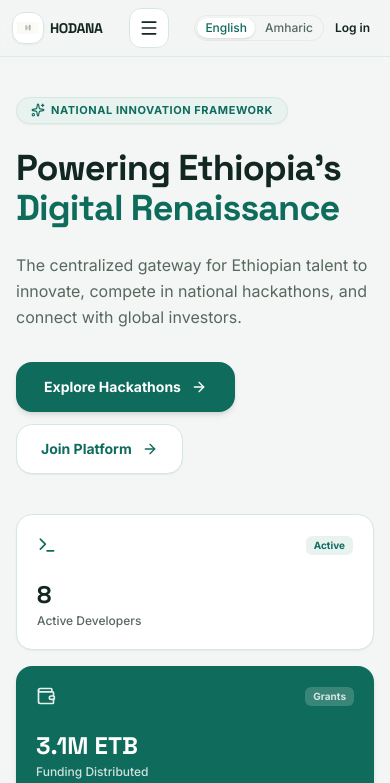
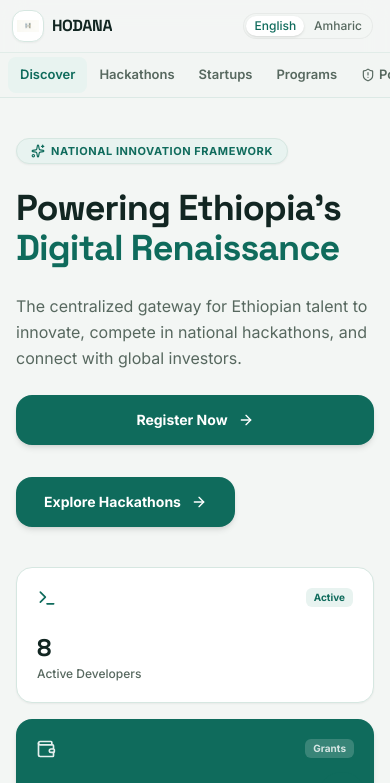
Before and after one commit to abdu-32/Hodana-Front, a Next.js app: page /en in a window 390 px wide. Shown: the top 783 px of the page. Built offline with nearby package versions, Linux system fonts and the light colour scheme; no server answers.

Commit message:
feat: redesign mobile header — direct nav links strip, no hamburger, Login/Register removed from mobile header, Register button in hero below description

```diff
--- a/src/app/[locale]/page.tsx
+++ b/src/app/[locale]/page.tsx
@@ -256,6 +256,17 @@ export default function Home() {
               {tHero("description")}
             </p>
 
+            {/* Mobile-only: Register CTA right below description */}
+            {!isAuthenticated && (
+              <Link
+                href="/signup"
+                className="md:hidden inline-flex w-full items-center justify-center gap-2.5 min-h-[50px] rounded-2xl bg-[#0f6b5c] px-6 text-sm font-bold text-white shadow-md transition-all duration-200 hover:bg-[#0b5347] hover:shadow-lg"
+              >
+                <span>Register Now</span>
+                <ArrowRight className="h-4 w-4" />
+              </Link>
+            )}
+
             <div className="flex flex-wrap items-center gap-3 pt-2">
               <Link
                 href="/hackathons"
@@ -293,9 +304,10 @@ export default function Home() {
                   )}
                 </>
               ) : (
+                /* "Join Platform" secondary CTA — only on desktop (mobile uses Register above) */
                 <Link
                   href="/signup"
-                  className="inline-flex min-h-[50px] items-center justify-center gap-2.5 rounded-2xl border border-[#d6e7e1] bg-white px-6 text-sm font-bold text-[#0f6b5c] shadow-2xs transition-all hover:bg-[#e8f3f0]"
+                  className="hidden md:inline-flex min-h-[50px] items-center justify-center gap-2.5 rounded-2xl border border-[#d6e7e1] bg-white px-6 text-sm font-bold text-[#0f6b5c] shadow-2xs transition-all hover:bg-[#e8f3f0]"
                 >
                   <span>Join Platform</span>
                   <ArrowRight className="h-4 w-4" />
--- a/src/components/AppShell.tsx
+++ b/src/components/AppShell.tsx
@@ -34,24 +34,37 @@ export function AppShell({ children }: { children: React.ReactNode }) {
   return (
     <div className="flex min-h-dvh flex-col bg-[#f3f6f4]">
       <header className="sticky top-0 z-40 bg-[#f3f6f4]/90 backdrop-blur-md border-b border-[#d6e7e1]/80">
-        <div className="mx-auto flex h-14 sm:h-16 lg:h-20 w-full max-w-7xl items-center justify-between gap-1.5 sm:gap-3 lg:gap-4 px-3 sm:px-6 lg:px-8">
+        {/* ── Row 1: Logo + right controls ── */}
+        <div className="mx-auto flex h-13 sm:h-16 lg:h-20 w-full max-w-7xl items-center justify-between gap-2 sm:gap-3 lg:gap-4 px-3 sm:px-6 lg:px-8">
+          {/* Logo + Brand */}
           <Link
             href="/"
-            className="flex items-center gap-1.5 sm:gap-2.5 text-text focus-visible:outline-2 focus-visible:outline-offset-4 focus-visible:outline-focus min-w-0 shrink"
+            className="flex items-center gap-2 sm:gap-2.5 text-text focus-visible:outline-2 focus-visible:outline-offset-4 focus-visible:outline-focus min-w-0 shrink"
           >
-            <span className="flex h-8 w-8 sm:h-10 sm:w-10 lg:h-14 lg:w-14 items-center justify-center rounded-xl sm:rounded-2xl bg-white border border-[#d6e7e1] shadow-xs overflow-hidden p-1 transition-transform hover:scale-105 shrink-0">
+            <span className="flex h-8 w-8 sm:h-10 sm:w-10 lg:h-13 lg:w-13 items-center justify-center rounded-xl sm:rounded-2xl bg-white border border-[#d6e7e1] shadow-xs overflow-hidden p-1 transition-transform hover:scale-105 shrink-0">
               <Logomark className="h-full w-full object-contain" />
             </span>
-            <span className="font-display text-sm sm:text-xl lg:text-3xl font-extrabold tracking-tight text-[#122622] truncate max-w-[72px] xs:max-w-none">
+            <span className="font-display text-base sm:text-xl lg:text-3xl font-extrabold tracking-tight text-[#122622] truncate">
               {tNav("brandName")}
             </span>
           </Link>
+
+          {/* Desktop: nav links live in HeaderNavLinks (hidden on mobile) */}
+          {/* On desktop it renders its own <nav> */}
           <HeaderNavLinks />
-          <div className="flex shrink-0 items-center gap-1 sm:gap-2.5 lg:gap-4">
+
+          {/* Right controls */}
+          <div className="flex shrink-0 items-center gap-1.5 sm:gap-2.5 lg:gap-4">
             <LanguageToggle />
             <div className="hidden h-5 w-px bg-black/10 sm:block" aria-hidden="true" />
+            {/* HeaderAuthControl hides Login on mobile; Register is in hero */}
             <HeaderAuthControl />
           </div>
+        </div>
+
+        {/* ── Row 2 (mobile only): horizontal scrollable nav strip ── */}
+        <div className="md:hidden border-t border-[#d6e7e1]/60 bg-[#f3f6f4]/95">
+          <HeaderNavLinks mobileStrip />
         </div>
       </header>
       <div className="flex-1">{children}</div>
--- a/src/components/HeaderNavLinks.tsx
+++ b/src/components/HeaderNavLinks.tsx
@@ -1,44 +1,95 @@
 "use client";
 
-import { useState, useEffect } from "react";
+import { useState } from "react";
 import { useTranslations } from "next-intl";
-import { Menu, X, Compass, Calendar, Rocket, Sparkles, ShieldAlert, LogIn, UserPlus } from "lucide-react";
+import { ShieldAlert } from "lucide-react";
 import { Link, usePathname } from "@/i18n/navigation";
 import { LegalModal } from "@/components/ui/LegalModal";
-import { useSession } from "@/features/auth";
 
-export function HeaderNavLinks() {
+interface HeaderNavLinksProps {
+  /** When true, renders the mobile horizontal nav strip (row 2 of mobile header). */
+  mobileStrip?: boolean;
+}
+
+export function HeaderNavLinks({ mobileStrip = false }: HeaderNavLinksProps) {
   const t = useTranslations("Nav");
   const pathname = usePathname();
-  const { user } = useSession();
   const [policyModalOpen, setPolicyModalOpen] = useState(false);
-  const [mobileMenuOpen, setMobileMenuOpen] = useState(false);
 
   const isDiscover = pathname === "/";
   const isHackathons = pathname === "/hackathons";
   const isStartups = pathname === "/startups";
 
-  // Close mobile menu on route changes
-  useEffect(() => {
-    setMobileMenuOpen(false);
-  }, [pathname]);
+  // ── Mobile nav strip (row 2 of mobile header) ─────────────────────────
+  if (mobileStrip) {
+    return (
+      <>
+        <nav
+          aria-label="Mobile navigation"
+          className="flex items-center gap-0 overflow-x-auto no-scrollbar px-2 py-1"
+        >
+          <Link
+            href="/"
+            className={`flex shrink-0 items-center gap-1 rounded-lg px-3 py-2 text-[13px] font-semibold transition-colors ${
+              isDiscover
+                ? "text-[#0f6b5c] bg-[#e8f3f0]"
+                : "text-[#57685f] hover:text-[#0f6b5c] hover:bg-[#e8f3f0]/60"
+            }`}
+          >
+            {t("discover")}
+          </Link>
 
-  // Lock body scroll when mobile menu is open
-  useEffect(() => {
-    if (mobileMenuOpen) {
-      document.body.style.overflow = "hidden";
-    } else {
-      document.body.style.overflow = "";
-    }
-    return () => {
-      document.body.style.overflow = "";
-    };
-  }, [mobileMenuOpen]);
+          <Link
+            href="/hackathons"
+            className={`flex shrink-0 items-center gap-1 rounded-lg px-3 py-2 text-[13px] font-semibold transition-colors ${
+              isHackathons
+                ? "text-[#0f6b5c] bg-[#e8f3f0]"
+                : "text-[#57685f] hover:text-[#0f6b5c] hover:bg-[#e8f3f0]/60"
+            }`}
+          >
+            {t("hackathons")}
+          </Link>
 
+          <Link
+            href="/startups"
+            className={`flex shrink-0 items-center gap-1 rounded-lg px-3 py-2 text-[13px] font-semibold transition-colors ${
+              isStartups
+                ? "text-[#0f6b5c] bg-[#e8f3f0]"
+                : "text-[#57685f] hover:text-[#0f6b5c] hover:bg-[#e8f3f0]/60"
+            }`}
+          >
+            {t("startups")}
+          </Link>
+
+          <Link
+            href="/#programs"
+            className="flex shrink-0 items-center gap-1 rounded-lg px-3 py-2 text-[13px] font-semibold text-[#57685f] hover:text-[#0f6b5c] hover:bg-[#e8f3f0]/60 transition-colors"
+          >
+            {t("programs")}
+          </Link>
+
+          <button
+            type="button"
+            onClick={() => setPolicyModalOpen(true)}
+            className="flex shrink-0 items-center gap-1 rounded-lg px-3 py-2 text-[13px] font-semibold text-[#57685f] hover:text-[#0f6b5c] hover:bg-[#e8f3f0]/60 transition-colors cursor-pointer"
+          >
+            <ShieldAlert className="h-3.5 w-3.5" />
+            {t("policy")}
+          </button>
+        </nav>
+
+        <LegalModal
+          type={policyModalOpen ? "policy" : null}
+          onClose={() => setPolicyModalOpen(false)}
+        />
+      </>
+    );
+  }
+
+  // ── Desktop nav (single row, hidden on mobile) ────────────────────────
   return (
     <>
-      {/* Desktop Navigation Links */}
-      <nav className="hidden md:flex min-w-0 flex-1 items-center justify-center gap-1 sm:gap-2 lg:gap-3 text-xs font-semibold text-[#57685f]">
+      <nav className="hidden md:flex min-w-0 flex-1 items-center justify-center gap-1 lg:gap-3 text-xs font-semibold text-[#57685f]">
         <Link
           href="/"
           className={`relative px-3 py-1.5 transition-colors ${
@@ -88,121 +139,10 @@ export function HeaderNavLinks() {
         </button>
       </nav>
 
-      {/* Mobile Hamburger Toggle Button */}
-      <div className="flex md:hidden">
-        <button
-          type="button"
-          onClick={() => setMobileMenuOpen((prev) => !prev)}
-          className="flex h-10 w-10 items-center justify-center rounded-xl border border-[#d6e7e1] bg-white text-[#122622] hover:bg-[#e8f3f0] hover:text-[#0f6b5c] transition-colors"
-          aria-label={mobileMenuOpen ? "Close menu" : "Open menu"}
-          title={mobileMenuOpen ? "Close menu" : "Open menu"}
-        >
-          {mobileMenuOpen ? <X className="h-5 w-5" /> : <Menu className="h-5 w-5" />}
-        </button>
-      </div>
-
-      {/* Mobile Menu Slide-down Sheet & Backdrop */}
-      {mobileMenuOpen && (
-        <>
-          <div
-            className="md:hidden fixed inset-0 top-14 sm:top-16 md:top-20 z-40 bg-black/40 backdrop-blur-xs transition-opacity animate-in fade-in"
-            onClick={() => setMobileMenuOpen(false)}
-            aria-hidden="true"
-          />
-          <div className="md:hidden fixed inset-x-0 top-14 sm:top-16 md:top-20 z-50 border-b border-[#d6e7e1] bg-white/95 backdrop-blur-md p-4 sm:p-5 shadow-2xl animate-in slide-in-from-top-2 duration-200 max-h-[calc(100dvh-3.5rem)] sm:max-h-[calc(100dvh-4rem)] overflow-y-auto">
-            <div className="flex flex-col gap-2 text-sm font-bold text-[#122622]">
-              <Link
-                href="/"
-                onClick={() => setMobileMenuOpen(false)}
-                className={`flex items-center gap-3 rounded-xl px-4 py-3 transition-colors ${
-                  isDiscover ? "bg-[#e8f3f0] text-[#0f6b5c]" : "hover:bg-gray-100"
-                }`}
-              >
-                <Compass className="h-4 w-4 text-[#0f6b5c]" />
-                <span>{t("discover")}</span>
-              </Link>
-
-              <Link
-                href="/hackathons"
-                onClick={() => setMobileMenuOpen(false)}
-                className={`flex items-center gap-3 rounded-xl px-4 py-3 transition-colors ${
-                  isHackathons ? "bg-[#e8f3f0] text-[#0f6b5c]" : "hover:bg-gray-100"
-                }`}
-              >
-                <Calendar className="h-4 w-4 text-[#0f6b5c]" />
-                <span>{t("hackathons")}</span>
-              </Link>
-
-              <Link
-                href="/startups"
-                onClick={() => setMobileMenuOpen(false)}
-                className={`flex items-center gap-3 rounded-xl px-4 py-3 transition-colors ${
-                  isStartups ? "bg-[#e8f3f0] text-[#0f6b5c]" : "hover:bg-gray-100"
-                }`}
-              >
-                <Rocket className="h-4 w-4 text-[#0f6b5c]" />
-                <span>{t("startups")}</span>
-              </Link>
-
-              <Link
-                href="/#programs"
-                onClick={() => setMobileMenuOpen(false)}
-                className="flex items-center gap-3 rounded-xl px-4 py-3 hover:bg-gray-100 transition-colors"
-              >
-                <Sparkles className="h-4 w-4 text-[#0f6b5c]" />
-                <span>{t("programs")}</span>
-              </Link>
-
-              <button
-                type="button"
-                onClick={() => {
-                  setMobileMenuOpen(false);
-                  setPolicyModalOpen(true);
-                }}
-                className="flex items-center gap-3 rounded-xl px-4 py-3 text-left hover:bg-gray-100 transition-colors cursor-pointer"
-              >
-                <ShieldAlert className="h-4 w-4 text-[#0f6b5c]" />
-                <span>{t("policy")}</span>
-              </button>
-
-              {/* Mobile Auth Actions */}
-              {!user ? (
-                <div className="flex flex-col gap-2 pt-4 mt-2 border-t border-[#d6e7e1]">
-                  <Link
-                    href="/login"
-                    onClick={() => setMobileMenuOpen(false)}
-                    className="flex items-center justify-center gap-2 rounded-xl border border-[#d6e7e1] bg-white py-2.5 text-xs font-bold text-[#122622] hover:bg-[#e8f3f0] hover:text-[#0f6b5c] transition-colors"
-                  >
-                    <LogIn className="h-4 w-4 text-[#0f6b5c]" />
-                    <span>{t("login")}</span>
-                  </Link>
-                  <Link
-                    href="/signup"
-                    onClick={() => setMobileMenuOpen(false)}
-                    className="flex items-center justify-center gap-2 rounded-xl bg-[#0f6b5c] py-2.5 text-xs font-bold text-white shadow-xs hover:bg-[#0b5347] transition-all"
-                  >
-                    <UserPlus className="h-4 w-4" />
-                    <span>Register Account</span>
-                  </Link>
-                </div>
-              ) : (
-                <div className="flex flex-col gap-2 pt-4 mt-2 border-t border-[#d6e7e1]">
-                  <Link
-                    href="/dashboard"
-                    onClick={() => setMobileMenuOpen(false)}
-                    className="flex items-center justify-center gap-2 rounded-xl bg-[#0f6b5c] py-2.5 text-xs font-bold text-white shadow-xs hover:bg-[#0b5347] transition-all"
-                  >
-                    <span>My Dashboard</span>
-                  </Link>
-                </div>
-              )}
-            </div>
-          </div>
-        </>
-      )}
-
-      {/* Policy Hub Popup Modal */}
-      <LegalModal type={policyModalOpen ? "policy" : null} onClose={() => setPolicyModalOpen(false)} />
+      <LegalModal
+        type={policyModalOpen ? "policy" : null}
+        onClose={() => setPolicyModalOpen(false)}
+      />
     </>
   );
 }
--- a/src/features/auth/components/HeaderAuthControl.tsx
+++ b/src/features/auth/components/HeaderAuthControl.tsx
@@ -19,15 +19,16 @@ export function HeaderAuthControl() {
     return <div className="h-9 w-20 animate-pulse rounded-xl bg-gray-200" aria-hidden="true" />;
   }
 
+  // ── Not logged in ───────────────────────────────────────────────────
   if (!user) {
     const isLoginActive = pathname === "/login";
-    const isSignupActive = pathname === "/signup";
 
     return (
-      <div className="flex items-center gap-1 xs:gap-1.5 sm:gap-2.5">
+      <div className="flex items-center gap-2">
+        {/* Login: hidden on mobile, visible from md up */}
         <Link
           href="/login"
-          className={`inline-flex min-h-[32px] sm:min-h-[38px] items-center justify-center rounded-xl px-2 xs:px-2.5 sm:px-3.5 text-xs sm:text-sm font-semibold transition-colors ${
+          className={`hidden md:inline-flex min-h-[38px] items-center justify-center rounded-xl px-3.5 text-sm font-semibold transition-colors ${
             isLoginActive
               ? "text-[#0f6b5c] bg-[#e8f3f0]"
               : "text-[#122622] hover:text-[#0f6b5c] hover:bg-gray-100"
@@ -35,9 +36,11 @@ export function HeaderAuthControl() {
         >
           {t("login")}
         </Link>
+
+        {/* Register: hidden on mobile (shown in hero below description), visible from md up */}
         <Link
           href="/signup"
-          className="hidden xs:inline-flex min-h-[32px] sm:min-h-[38px] items-center justify-center rounded-xl bg-[#0f6b5c] px-2.5 xs:px-3 sm:px-4.5 text-xs sm:text-sm font-bold text-white shadow-xs transition-all hover:bg-[#0b5347] hover:shadow-md"
+          className="hidden md:inline-flex min-h-[38px] items-center justify-center rounded-xl bg-[#0f6b5c] px-4 text-sm font-bold text-white shadow-sm transition-all hover:bg-[#0b5347] hover:shadow-md"
         >
           Register
         </Link>
@@ -45,6 +48,7 @@ export function HeaderAuthControl() {
     );
   }
 
+  // ── Logged in ───────────────────────────────────────────────────────
   const initial = user.fullName.trim().charAt(0).toUpperCase() || "?";
 
   return (
@@ -75,7 +79,7 @@ export function HeaderAuthControl() {
           await logout();
           router.push("/");
         }}
-        className="hidden xs:inline-flex sm:inline-flex min-h-[34px] sm:min-h-[38px] items-center justify-center rounded-xl border border-[#d6e7e1] bg-white px-2.5 sm:px-3.5 text-xs sm:text-sm font-semibold text-[#57685f] shadow-2xs hover:bg-gray-50 hover:text-[#122622] transition-colors cursor-pointer"
+        className="hidden sm:inline-flex min-h-[34px] sm:min-h-[38px] items-center justify-center rounded-xl border border-[#d6e7e1] bg-white px-2.5 sm:px-3.5 text-xs sm:text-sm font-semibold text-[#57685f] shadow-2xs hover:bg-gray-50 hover:text-[#122622] transition-colors cursor-pointer"
       >
         {t("logout")}
       </button>
```
